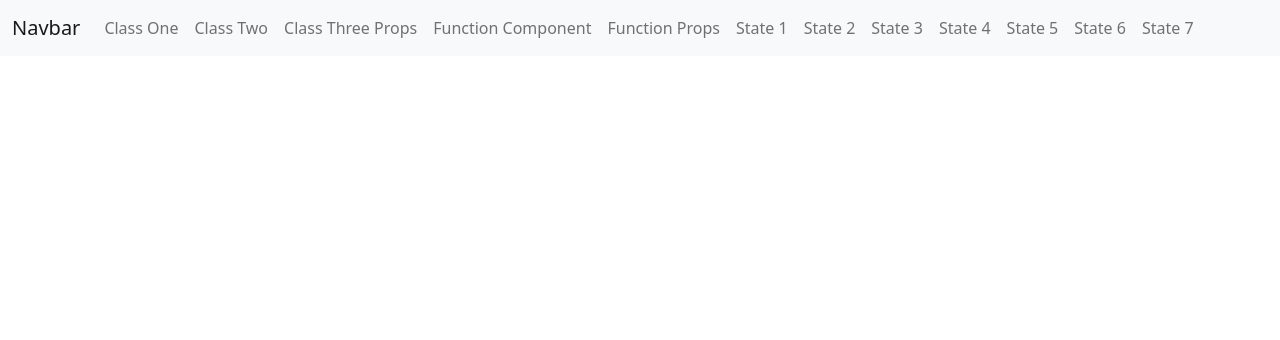
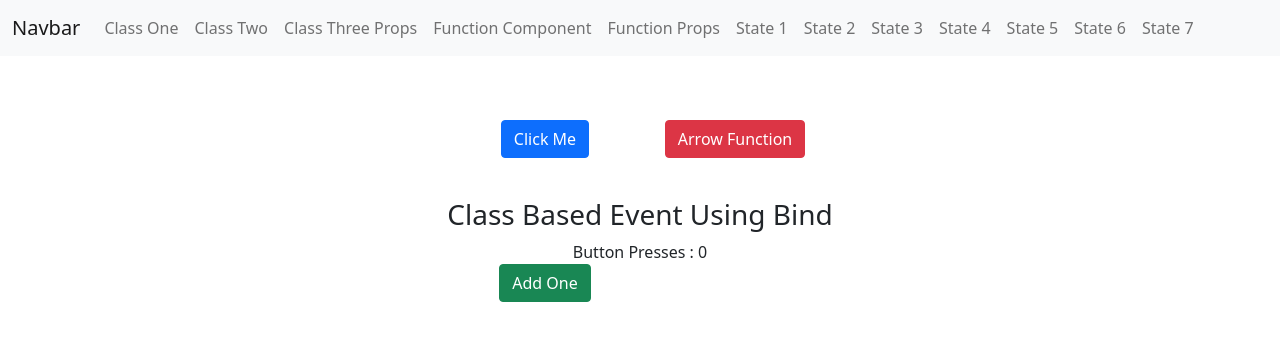
Before and after one commit to thephotogenicbug/ReactJS-Course-Final, a React (Create React App) app: page /classevent in a window 1280 px wide. Shown: the top 340 px of the page. Built offline with nearby package versions, Linux system fonts and the light colour scheme.

Commit message:
24-02-2022 : How to HandleEvents in ReactJS Examples

```diff
--- a/src/App.js
+++ b/src/App.js
@@ -1,20 +1,21 @@
-import React from 'react';
-import './App.css';
-import { BrowserRouter, Routes, Route } from 'react-router-dom';
-import Header from './Components/Header/Header';
-import FirstComponent from './Components/ClassComponent/ClassComponent1';
-import SecondComponent from './Components/ClassComponent/ClassComponent2';
-import FunctionComponent from './Components/FunctionalComponent/FunctionalComponent';
-import EmployeeParent from './Components/Props/FunctionProps/EmployeeParent';
-import ClassEmployeeParent from './Components/Props/ClassProps/EmployeeParent';
-import StateOne from './Components/ReactState/state1';
-import StateTwo from './Components/ReactState/state2';
-import StateThree from './Components/ReactState/state3';
-import StateFour from './Components/ReactState/state4';
-import StateFive from './Components/ReactState/state5';
-import StateSix from './Components/ReactState/state6';
-import StateSeven from './Components/ReactState/state7';
-
+import React from "react";
+import "./App.css";
+import { BrowserRouter, Routes, Route } from "react-router-dom";
+import Header from "./Components/Header/Header";
+import FirstComponent from "./Components/ClassComponent/ClassComponent1";
+import SecondComponent from "./Components/ClassComponent/ClassComponent2";
+import FunctionComponent from "./Components/FunctionalComponent/FunctionalComponent";
+import EmployeeParent from "./Components/Props/FunctionProps/EmployeeParent";
+import ClassEmployeeParent from "./Components/Props/ClassProps/EmployeeParent";
+import StateOne from "./Components/ReactState/state1";
+import StateTwo from "./Components/ReactState/state2";
+import StateThree from "./Components/ReactState/state3";
+import StateFour from "./Components/ReactState/state4";
+import StateFive from "./Components/ReactState/state5";
+import StateSix from "./Components/ReactState/state6";
+import StateSeven from "./Components/ReactState/state7";
+import Event from "./ReactJSEvents/FunctionBasedEvent";
+import ClassBasedEvent from "./ReactJSEvents/ClassBasedEvent";
 
 function App() {
   return (
@@ -34,6 +35,8 @@ function App() {
           <Route exact path="/state5" element={<StateFive />} />
           <Route exact path="/state6" element={<StateSix />} />
           <Route exact path="/state7" element={<StateSeven />} />
+          <Route exact path="/event" element={<Event />} />
+          <Route exact path="/classevent" element={<ClassBasedEvent />} />
         </Routes>
       </BrowserRouter>
     </div>
--- /dev/null
+++ b/src/ReactJSEvents/ClassBasedEvent.js
@@ -0,0 +1,48 @@
+import React, { Component } from "react";
+import ClassBasedEventOne from "./ClassBasedEventOne";
+
+class ClassBasedEvent extends Component {
+  constructor() {
+    super();
+    console.log(this);
+  }
+
+  handleClick() {
+    alert("Class Method working");
+    console.log(this);
+  }
+
+  handleMyClick = (e) => {
+    alert("Class Method working Arrow Function");
+    console.log(e);
+  };
+
+  render() {
+    return (
+      <div className="container mt-5">
+        <div className="row">
+          <div className="col-md-2"></div>
+          <div className="col-md-2"></div>
+          <div className="col-md-2 p-3">
+            {/* in Class Component need to pass this method this keyword contains all the scope
+
+             */}
+            <button className="btn btn-primary" onClick={this.handleClick.bind(this)}>
+              Click Me
+            </button>
+          </div>
+          <div className="col-md-2 p-3">
+            <button className="btn btn-danger" onClick={this.handleMyClick}>
+              Arrow Function
+            </button>
+          </div>
+          <div className="col-md-2"></div>
+        </div>
+        <div className="row mt-4">
+            <ClassBasedEventOne />
+        </div>
+      </div>
+    );
+  }
+}
+export default ClassBasedEvent;
--- /dev/null
+++ b/src/ReactJSEvents/ClassBasedEventOne.js
@@ -0,0 +1,47 @@
+import React, { Component } from "react";
+class ClassBasedEventOne extends Component {
+  constructor() {
+    super();
+    this.state = {
+      count: 0,
+    };
+    // this.handleClick = this.handleClick.bind(this)
+  }
+
+  handleClick() {
+      this.setState({
+          count: this.state.count + 1
+      }, function(){
+          console.log("Job Done")
+      })
+  }
+
+  handClickTwo = () =>{
+      this.setState({
+          count : this.state.count + 1
+      })
+  }
+
+  render() {
+    return (
+      <div className="container">
+        <div className="row">
+          <div className="col-md-12">
+            <h3>Class Based Event Using Bind</h3>
+            Button Presses : {this.state.count}
+          </div>
+          <div className="col-md-2"></div>
+          <div className="col-md-2"></div>
+          <div className="col-md-2">
+            <button className="btn btn-success" onClick={this.handleClick.bind(this)}>
+              Add One
+            </button>
+          </div>
+          <div className="col-md-2"></div>
+          <div className="col-md-2"></div>
+        </div>
+      </div>
+    );
+  }
+}
+export default ClassBasedEventOne;
--- /dev/null
+++ b/src/ReactJSEvents/FunctionBasedEvent.js
@@ -0,0 +1,35 @@
+import React from "react";
+
+const Event = () => {
+
+  function handleClick() {
+    alert("I am working")
+    console.log("I am working");
+  }
+
+  const ArrowClick = () => {
+      alert("I am working from Arrow Function");
+    console.log("I am working from Arrow Function");
+  };
+
+  return (
+    <div className="container text-center mt-4">
+      <div className="row">
+        <div className="col-md-2"></div>
+        <div className="col-md-2"></div>
+        <div className="col-md-2">
+          <button className="btn btn-primary" onClick={handleClick}>
+            Login
+          </button>
+        </div>
+        <div className="col-md-2">
+          <button className="btn btn-danger" onClick={ArrowClick}>
+            Arrow Event
+          </button>
+        </div>
+      </div>
+    </div>
+  );
+};
+
+export default Event;
```
